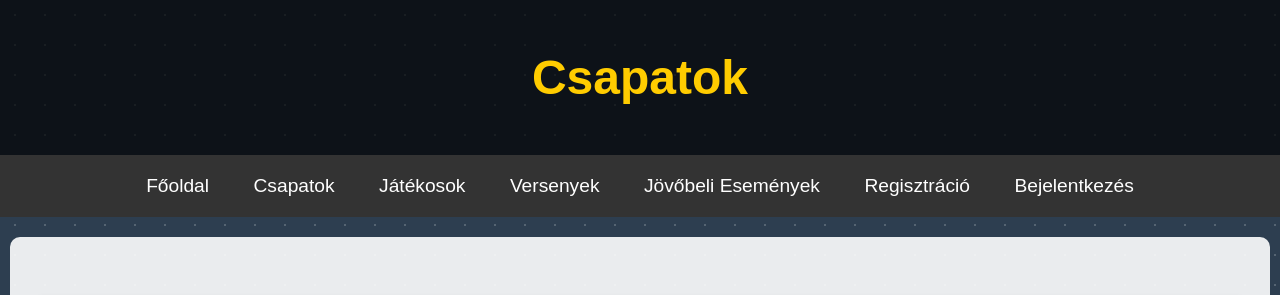
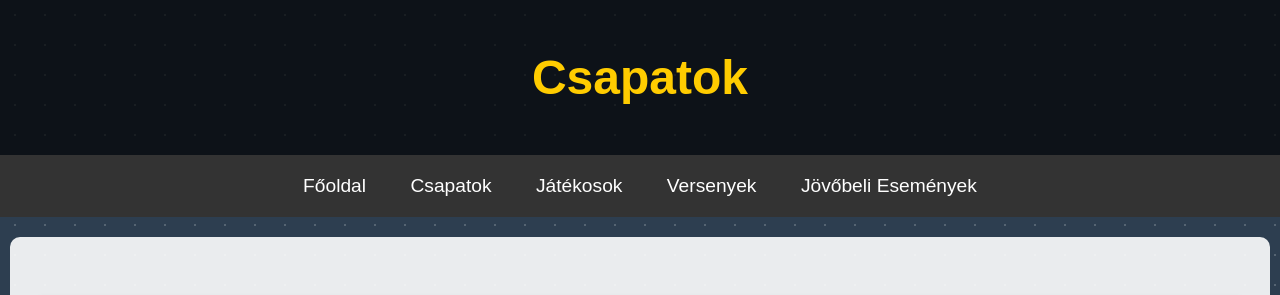
Before and after one commit to SzarkaNorbi/Projekt_Weboldal2, a plain HTML site: page teams.html in a window 1280 px wide. Shown: the top 295 px of the page. Drawn offline with Linux system fonts and the light colour scheme.

Commit message:
Update teams.html

```diff
--- a/teams.html
+++ b/teams.html
@@ -19,8 +19,6 @@
       <li><a href="players.html">Játékosok</a></li>
       <li><a href="competitions.html">Versenyek</a></li>
       <li><a href="events.html">Jövőbeli Események</a></li>
-      <li><a href="register.html">Regisztráció</a></li>
-      <li><a href="login.html">Bejelentkezés</a></li>
     </ul>
   </nav>
 
```
